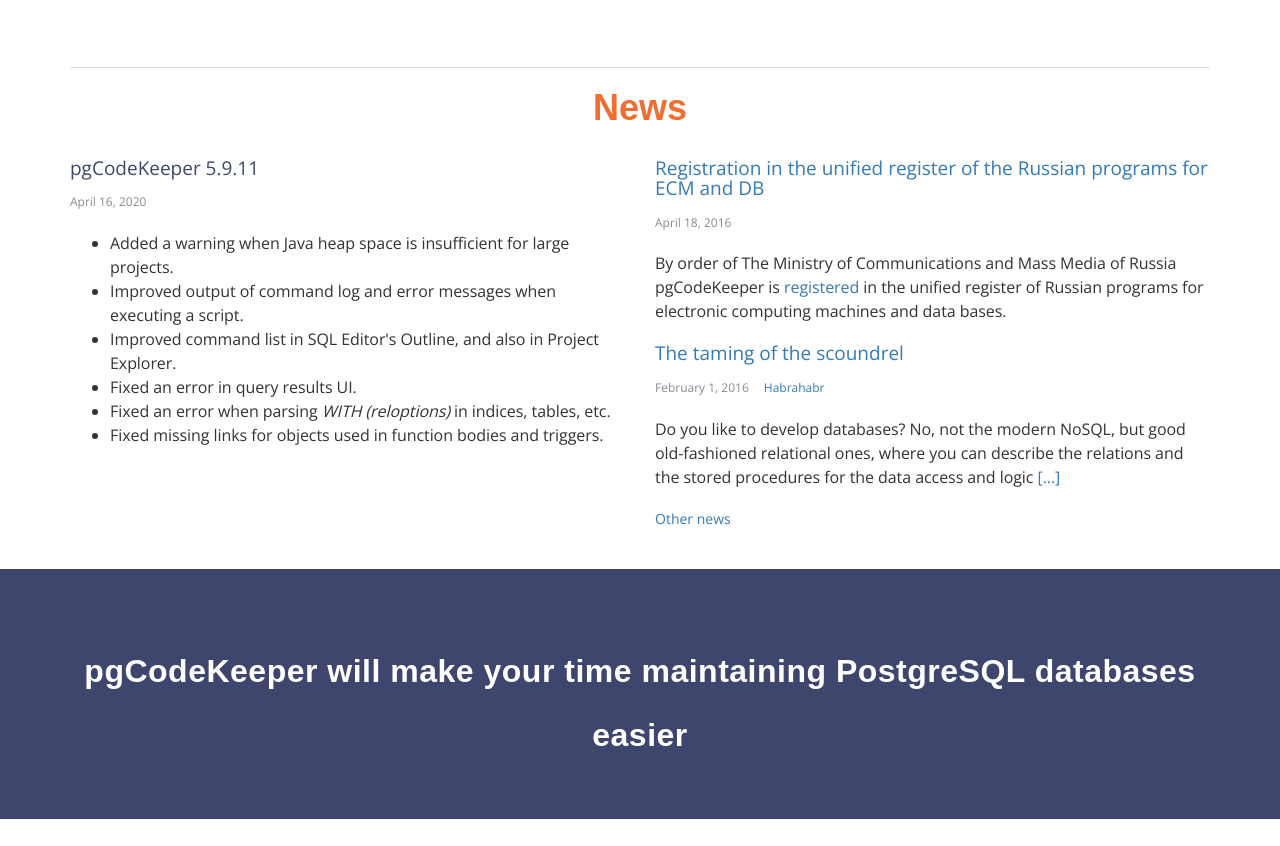
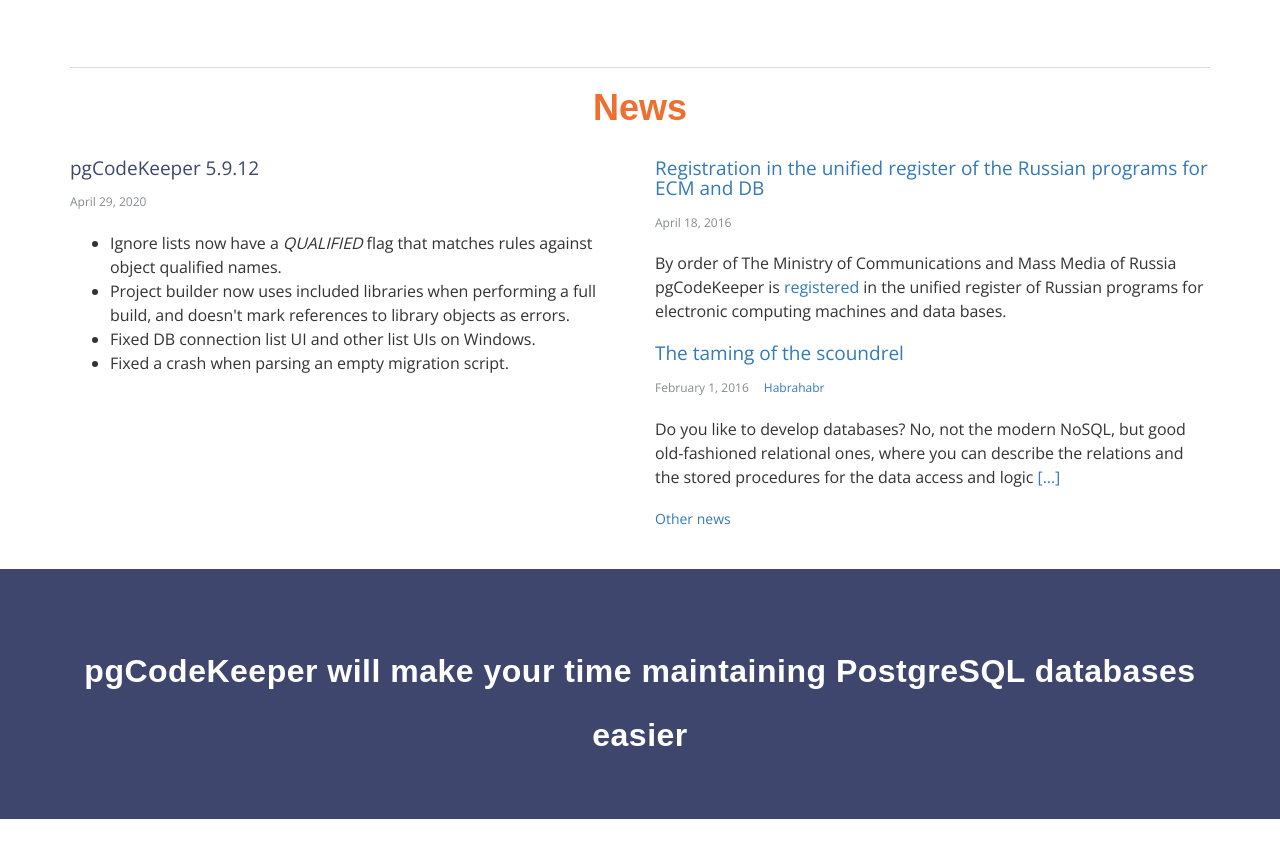
Before and after one commit to pgcodekeeper/pgcodekeeper.github.io, a plain HTML site: page index.html in a window 1280 px wide. Shown: the part 2508-3354 px from the top of the page. Drawn offline with nearby package versions, Linux system fonts and the light colour scheme; a web font is replaced by a local one.

Commit message:
announcement for 5.9.12

```diff
--- a/index.html
+++ b/index.html
@@ -237,15 +237,13 @@
       <div class="row">
 
         <div class="col-sm-6 col-lg-6">
-          <h4 class="anchor" name="pgCodeKeeper-5.9.11" id="pgCodeKeeper-5.9.11">pgCodeKeeper 5.9.11</h4>
-          <p class="date">April 16, 2020</p>
+          <h4 class="anchor" name="pgCodeKeeper-5.9.12" id="pgCodeKeeper-5.9.12">pgCodeKeeper 5.9.12</h4>
+          <p class="date">April 29, 2020</p>
           <ul class="short-article">
-            <li>Added a warning when Java heap space is insufficient for large projects.</li>
-            <li>Improved output of command log and error messages when executing a script.</li>
-            <li>Improved command list in SQL Editor's Outline, and also in Project Explorer.</li>
-            <li>Fixed an error in query results UI.</li>
-            <li>Fixed an error when parsing <i>WITH (reloptions)</i> in indices, tables, etc.</li>
-            <li>Fixed missing links for objects used in function bodies and triggers.</li>
+            <li>Ignore lists now have a <i>QUALIFIED</i> flag that matches rules against object qualified names.</li>
+            <li>Project builder now uses included libraries when performing a full build, and doesn't mark references to library objects as errors.</li>
+            <li>Fixed DB connection list UI and other list UIs on Windows.</li>
+            <li>Fixed a crash when parsing an empty migration script.</li>
           </ul>
         </div>
 
```
Also changed, not shown: _src/app/index.html (+6 -8 lines), _src/app/news.html (+9 -0 lines), news.html (+9 -0 lines).
